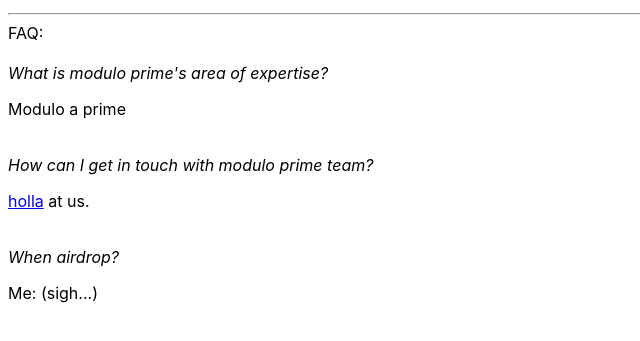
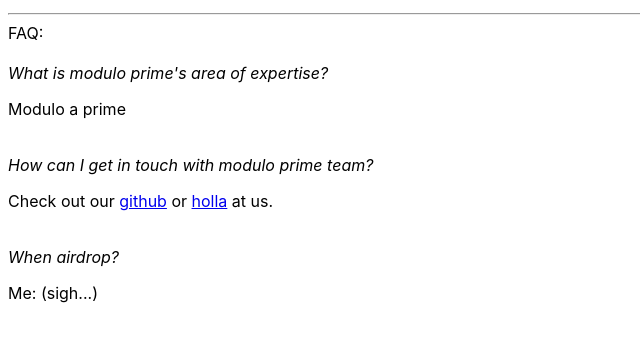
Before and after one commit to modulo-prime/modp.github.io, a plain HTML site: page index.html in a window 1280 px wide. Shown: the part 105-446 px from the top of the page, without its empty margins (0-640 px from the left). Drawn offline with Linux system fonts and the light colour scheme.

Commit message:
add github link

```diff
--- a/index.html
+++ b/index.html
@@ -22,7 +22,7 @@
   <br>
   <em>How can I get in touch with modulo prime team?</em>
   <br>
-  <p><a href="mailto:holla@modp.io?subject=holla">holla</a> at us.</p>
+  <p>Check out our <a href="https://github.com/modulo-prime">github</a> or <a href="mailto:holla@modp.io?subject=holla">holla</a> at us.</p>
   <br>
   <em>When airdrop?</em>
   <br>
```
